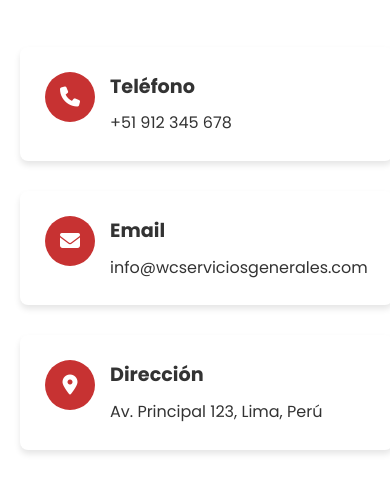
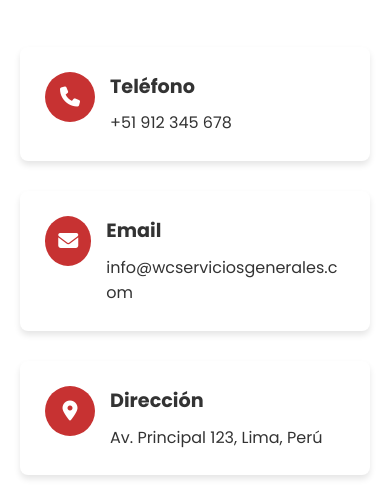
Before and after one commit to PieroCruz27/WebContrucciom001, a website: page public/index.html in a window 390 px wide. Shown: the part 7330-7827 px from the top of the page. Drawn offline with Linux system fonts and the light colour scheme.

Commit message:
Actualizo estilos CSS para corregir diseño responsive

```diff
--- a/public/css/contact.css
+++ b/public/css/contact.css
@@ -34,7 +34,10 @@
 }
 
 .contact-item div {
-  flex: 1;
+  overflow-wrap: break-word;
+  word-wrap: break-word;
+  word-break: break-word;
+  max-width: 100%;
 }
 
 .contact-item h3 {
--- a/public/css/syle.css
+++ b/public/css/syle.css
@@ -20,18 +20,23 @@
   padding: 0;
   box-sizing: border-box;
 }
-
 html {
   scroll-behavior: smooth;
   scroll-padding-top: 80px;
+  /* FIX: Prevenir overflow horizontal */
+  overflow-x: hidden;
+  width: 100%;
 }
 
 body {
   font-family: 'Poppins', sans-serif;
   color: var(--text-color);
   line-height: 1.6;
+  /* FIX: Prevenir overflow horizontal */
   overflow-x: hidden;
   background-color: var(--light-text);
+  width: 100%;
+  min-width: 320px; /* Ancho mínimo para móviles muy pequeños */
 }
 
 img {
```
Also changed, not shown: public/css/responsive.css (line endings or trailing spaces).
